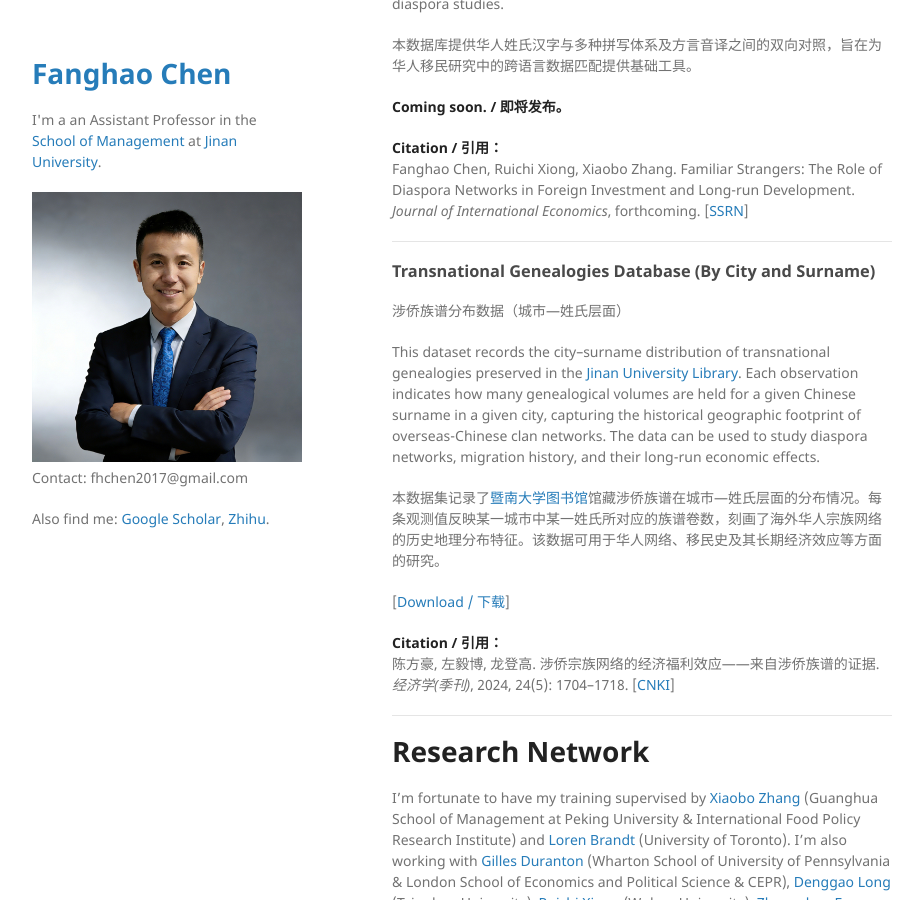
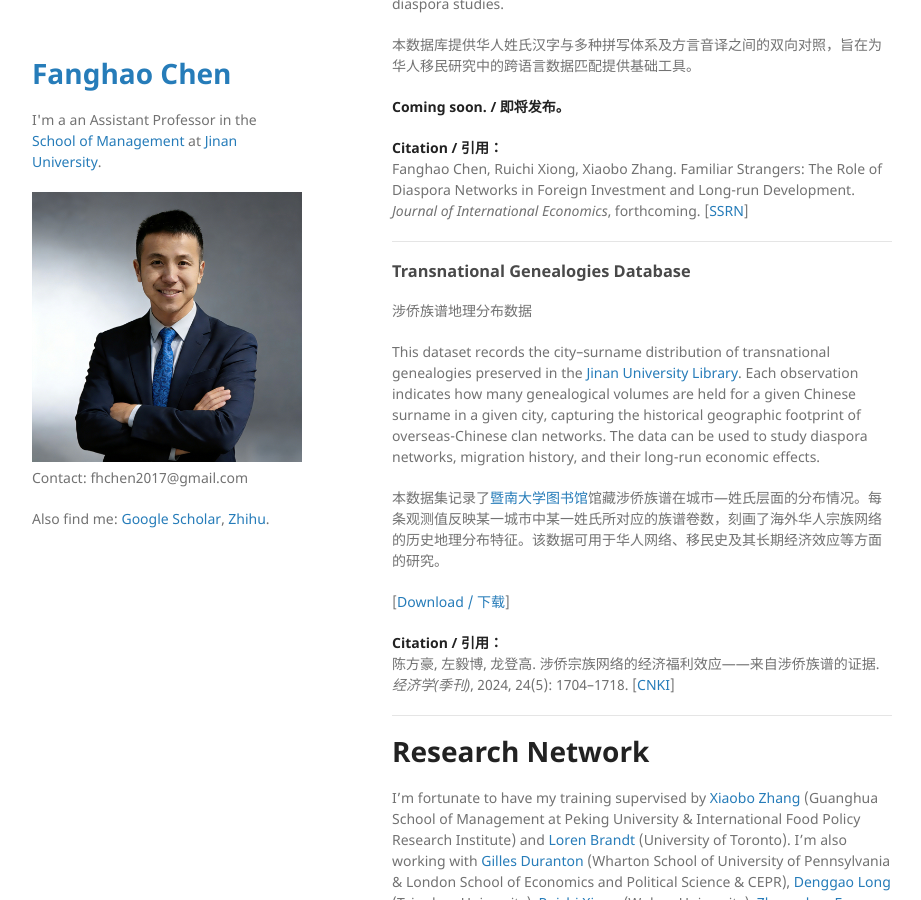
Before and after one commit to FanghaoChen/homepage, a Jekyll site: the page built from links.md, in a window 1280 px wide and 900 px high, scrolled down 455 px. Shown: the whole window, without its empty margins (178-1099 px from the left). Built offline with Jekyll 4.4.1, drawn with Linux system fonts in a browser that asks for light colours; our own code applies the rules of GitHub Pages for plain Markdown files.

Commit message:
Update links.md

```diff
--- a/links.md
+++ b/links.md
@@ -22,8 +22,8 @@ Fanghao Chen, Ruichi Xiong, Xiaobo Zhang. Familiar Strangers: The Role of Diaspo
 
 ---
 
-### Transnational Genealogies Database (By City and Surname) ###
-涉侨族谱分布数据（城市—姓氏层面）
+### Transnational Genealogies Database  ###
+涉侨族谱地理分布数据
 
 This dataset records the city–surname distribution of transnational genealogies preserved in the [Jinan University Library](https://lib.jnu.edu.cn/). Each observation indicates how many genealogical volumes are held for a given Chinese surname in a given city, capturing the historical geographic footprint of overseas-Chinese clan networks. The data can be used to study diaspora networks, migration history, and their long-run economic effects.
 
```
